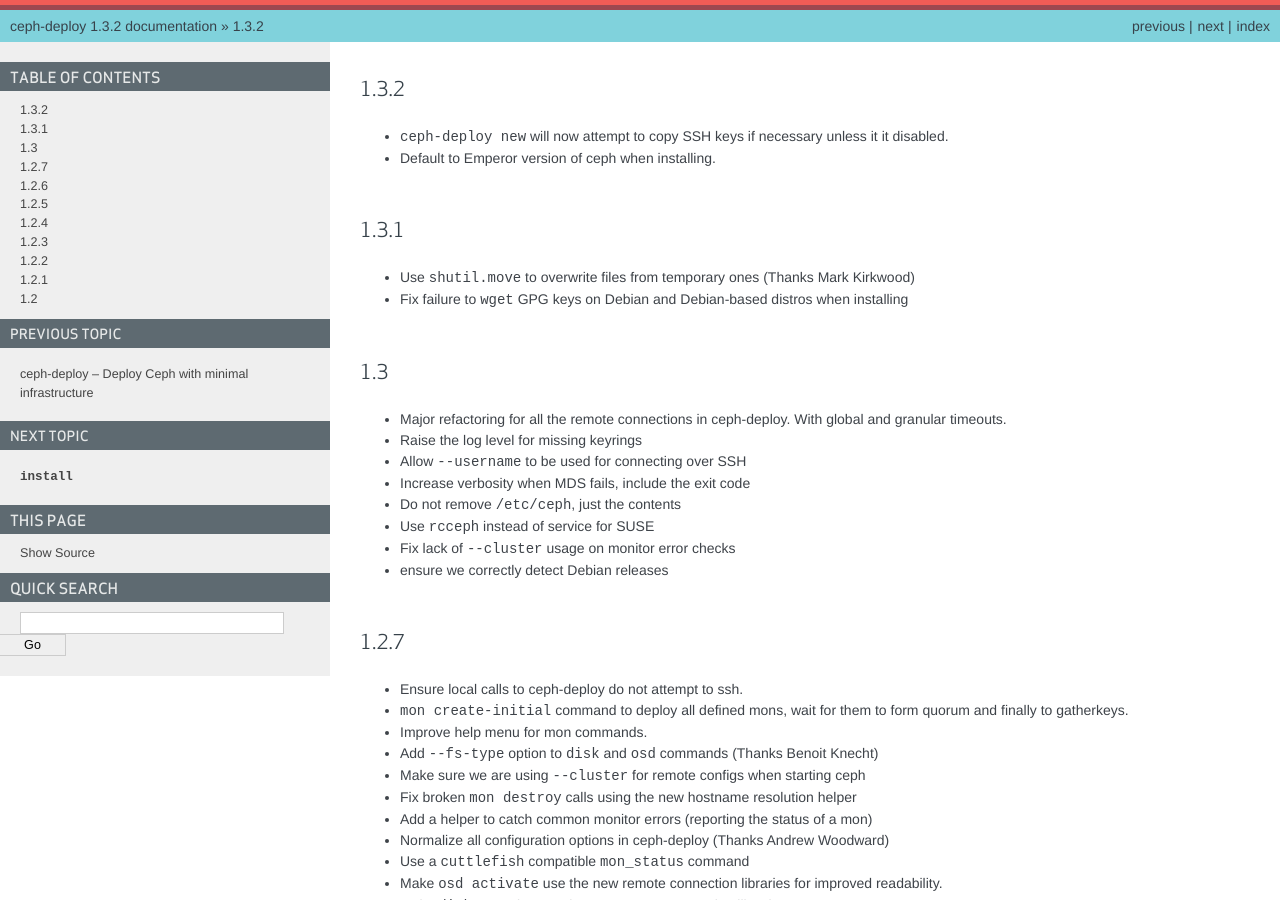
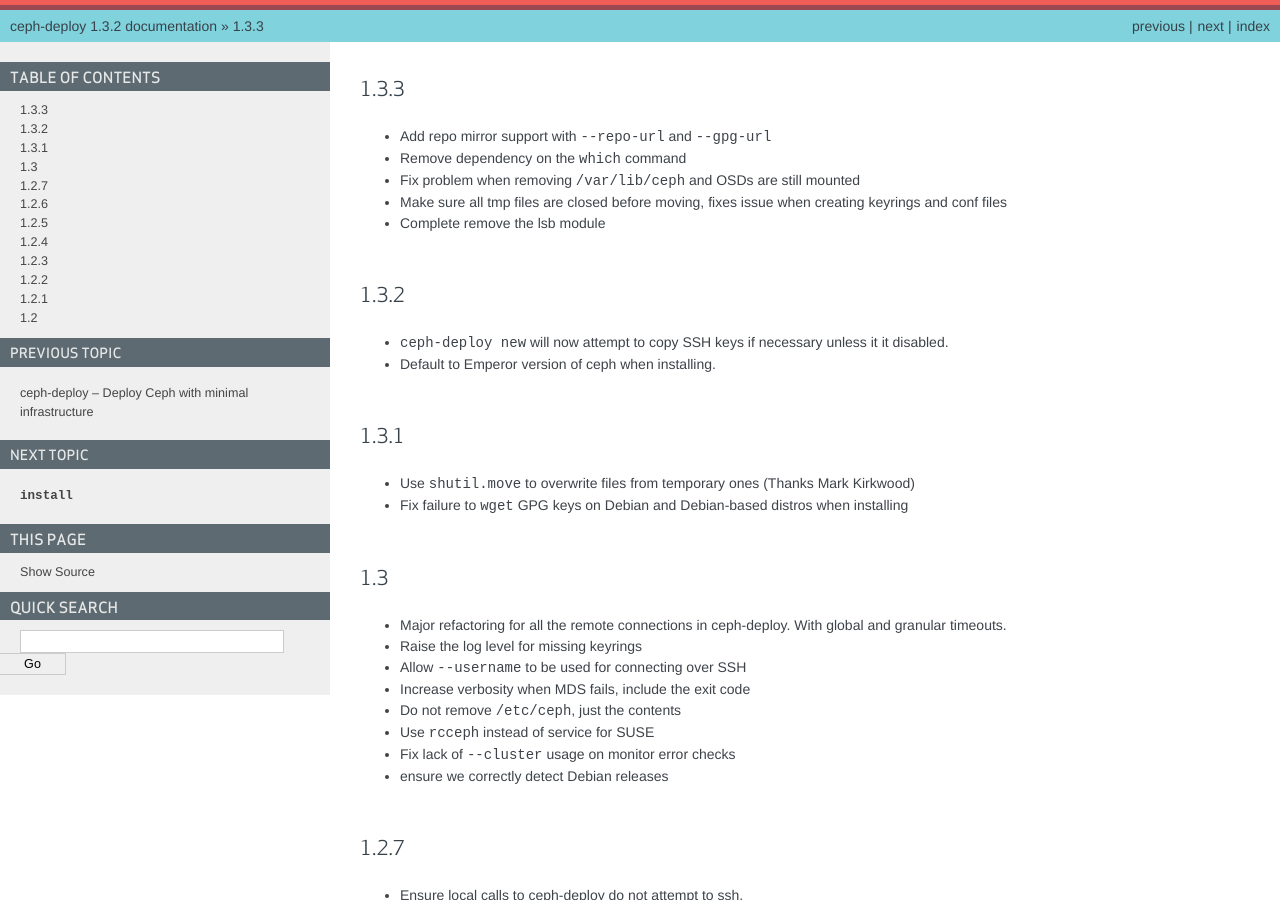
Before and after one commit to ceph/ceph-deploy, a Sphinx documentation site: the page built from docs/source/changelog.rst, in a window 1280 px wide and 900 px high. Built offline with Sphinx 7.4.7, drawn with Linux system fonts in a browser that asks for light colours.

Commit message:
update the changelog
Signed-off-by: Alfredo Deza <alfredo.deza@inktank.com>

```diff
--- a/docs/source/changelog.rst
+++ b/docs/source/changelog.rst
@@ -1,3 +1,13 @@
+1.3.3
+-----
+* Add repo mirror support with ``--repo-url`` and ``--gpg-url``
+* Remove dependency on the ``which`` command
+* Fix problem when removing ``/var/lib/ceph`` and OSDs are still mounted
+* Make sure all tmp files are closed before moving, fixes issue when creating
+  keyrings and conf files
+* Complete remove the lsb module
+
+
 1.3.2
 -----
 * ``ceph-deploy new`` will now attempt to copy SSH keys if necessary unless it
```
